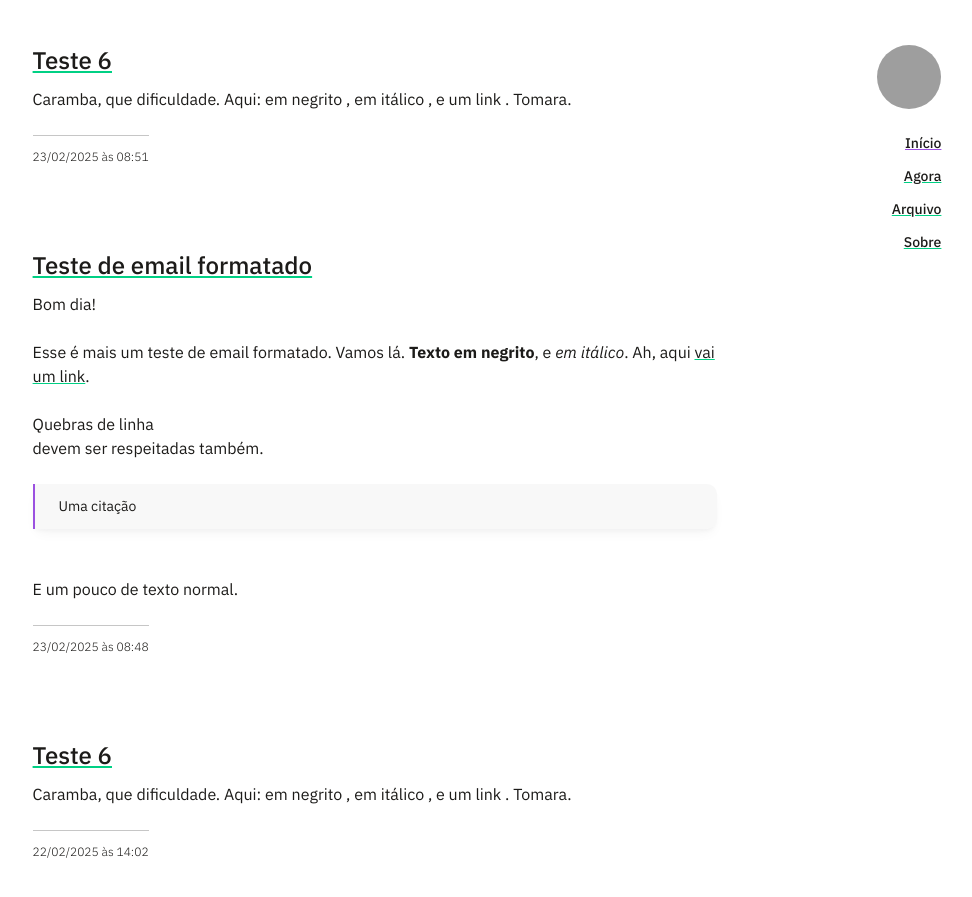
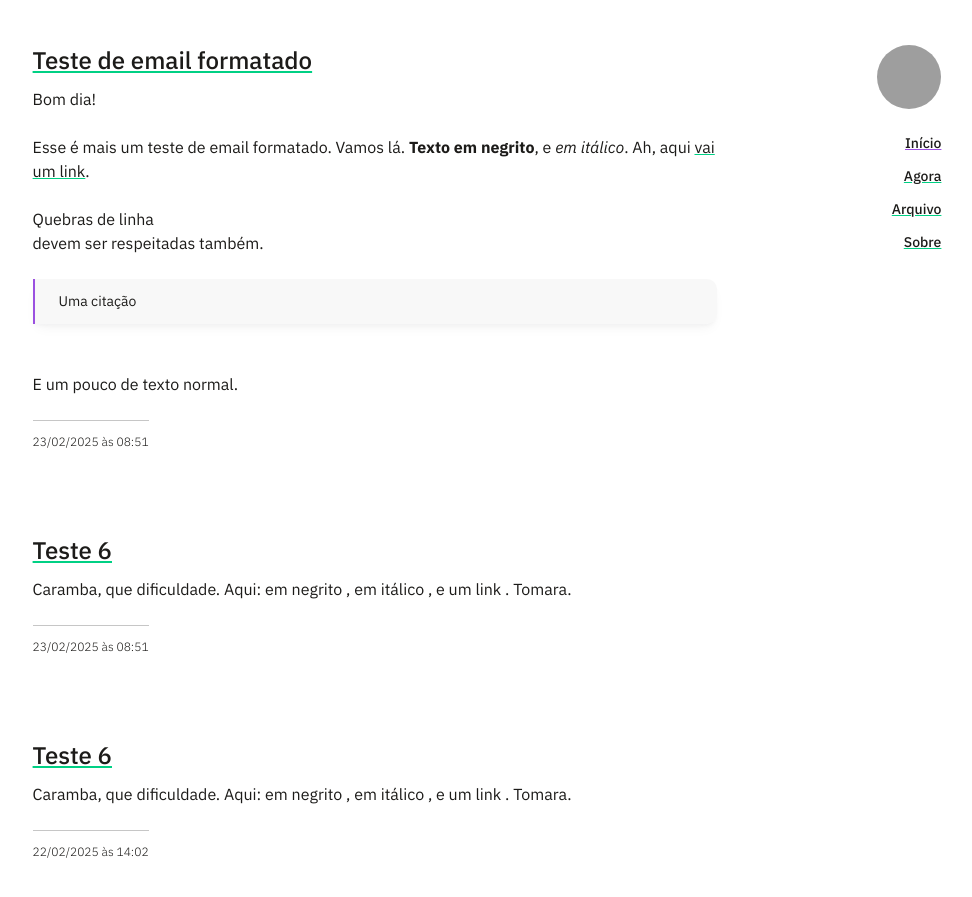
Before and after one commit to arthrfrts/arthrfrts, a Jekyll site: the page built from index.html, in a window 1280 px wide and 900 px high. Shown: the top 897 px of the window, without its empty margins (153-1125 px from the left). Built offline with Jekyll 4.4.1, drawn with Linux system fonts in a browser that asks for light colours; some web fonts are replaced; a script that is not in the unit is left out; part of the change alters nothing that is shown; grey boxes are pictures that could not be loaded.

Commit message:
Adding post teste-de-email-formatado via JekyllMail

```diff
--- a/_posts/2025-02-23-teste-de-email-formatado.html
+++ b/_posts/2025-02-23-teste-de-email-formatado.html
@@ -1,11 +1,11 @@
 ---
 title: 'Teste de email formatado'
-date: 2025-02-23 11:48:19
+date: 2025-02-23 11:51:57
 layout: post
 markup: html
 name: 2025-02-23-teste-de-email-formatado.html
 published: true
-time: 2025-02-23 11:48:19 -0300
+time: 2025-02-23 11:51:57 -0300
 title: Teste de email formatado
 ---
 <meta http-equiv="content-type" content="text/html; charset=utf-8">Bom dia!<div><br></div><div>Esse é mais um teste de email formatado. Vamos lá. <b>Texto em negrito</b>, e <i>em itálico</i>. Ah, aqui <a href="https://arthr.me/">vai um link</a>.</div><div><br></div><div>Quebras de linha</div><div>devem ser respeitadas também.</div><div><br></div><div><blockquote type="cite">Uma citação</blockquote></div><div><br></div><div>E um pouco de texto normal.</div>
```
